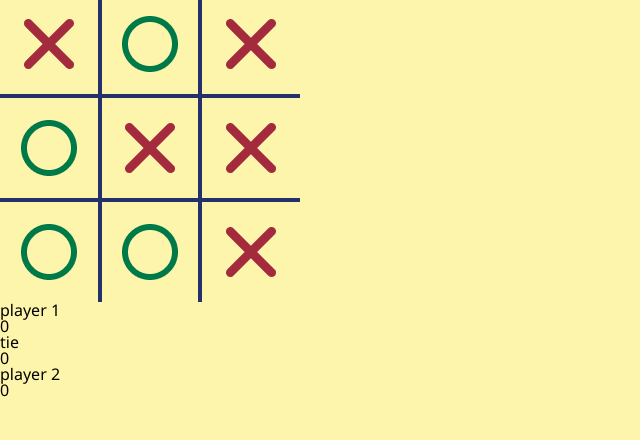
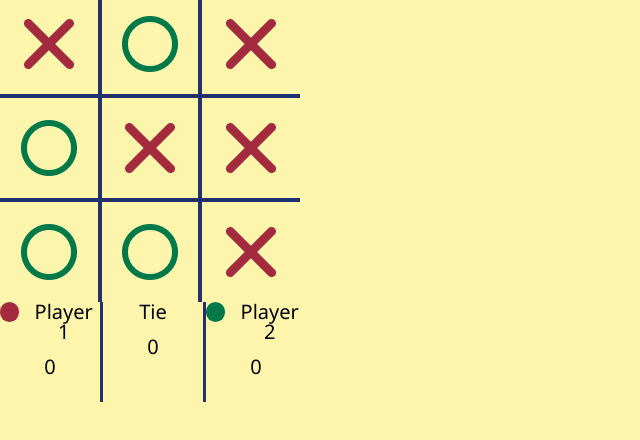
Before and after one commit to HamnaIshaq/tic-tac-toe-app, a plain HTML site: page index.html in a window 1280 px wide. Shown: the part 60-500 px from the top of the page, without its empty margins (0-640 px from the left). Drawn offline with Linux system fonts and the light colour scheme.

Commit message:
Add score board styling

```diff
--- a/src/css/style.css
+++ b/src/css/style.css
@@ -4,6 +4,8 @@
   --lightYellow: #FEF5AC;
   --saturatedBlue: #25316D;
   --dullLightBlue: #5A7A98;
+  --maroon :#A42A3E;
+  --green: #007949;
 }
 
 body {
@@ -155,3 +157,54 @@ h2 {
   right: 4em;
   top: 4em;
 }
+
+.score-container h3,
+.score-container p {
+  font-size: 1.25rem;
+}
+
+.score-container p {
+  margin-top: .75em;
+}
+
+.circle {
+  display: inline-block;
+  width: 20px;
+  height: 20px;
+  border-radius: 50%;
+  margin-right: .5em;
+}
+
+.player-1-circle {
+  background-color: var(--maroon);
+}
+
+.player-2-circle {
+  background-color: var(--green);
+}
+
+h3 {
+  text-transform: capitalize;
+}
+
+.score-container {
+  display: flex;
+}
+
+.tie {
+  border-left: 3px solid var(--saturatedBlue);
+  border-right: 3px solid var(--saturatedBlue);
+  height: 100px;
+}
+
+.score {
+  display: flex;
+}
+
+.score-container > * {
+  width: 100px;
+}
+
+.score-container * {
+  text-align: center;
+}
```
